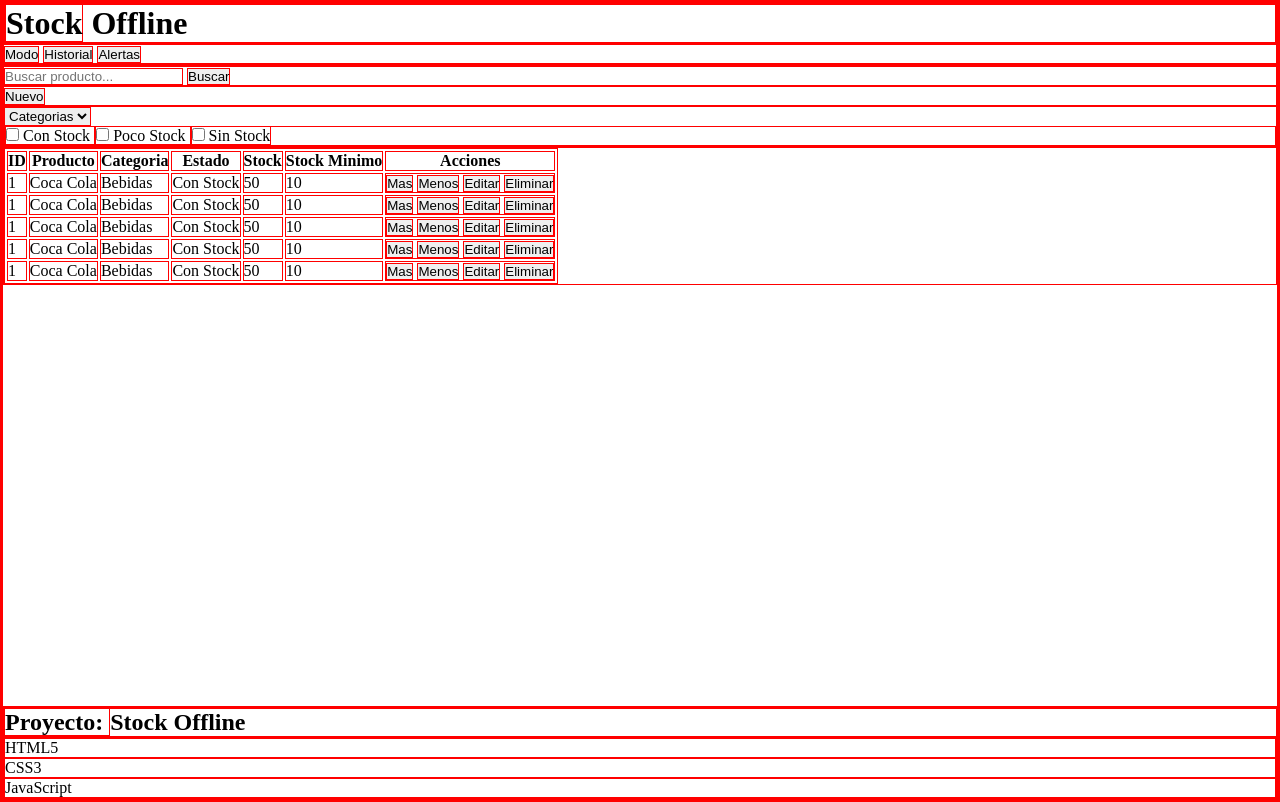
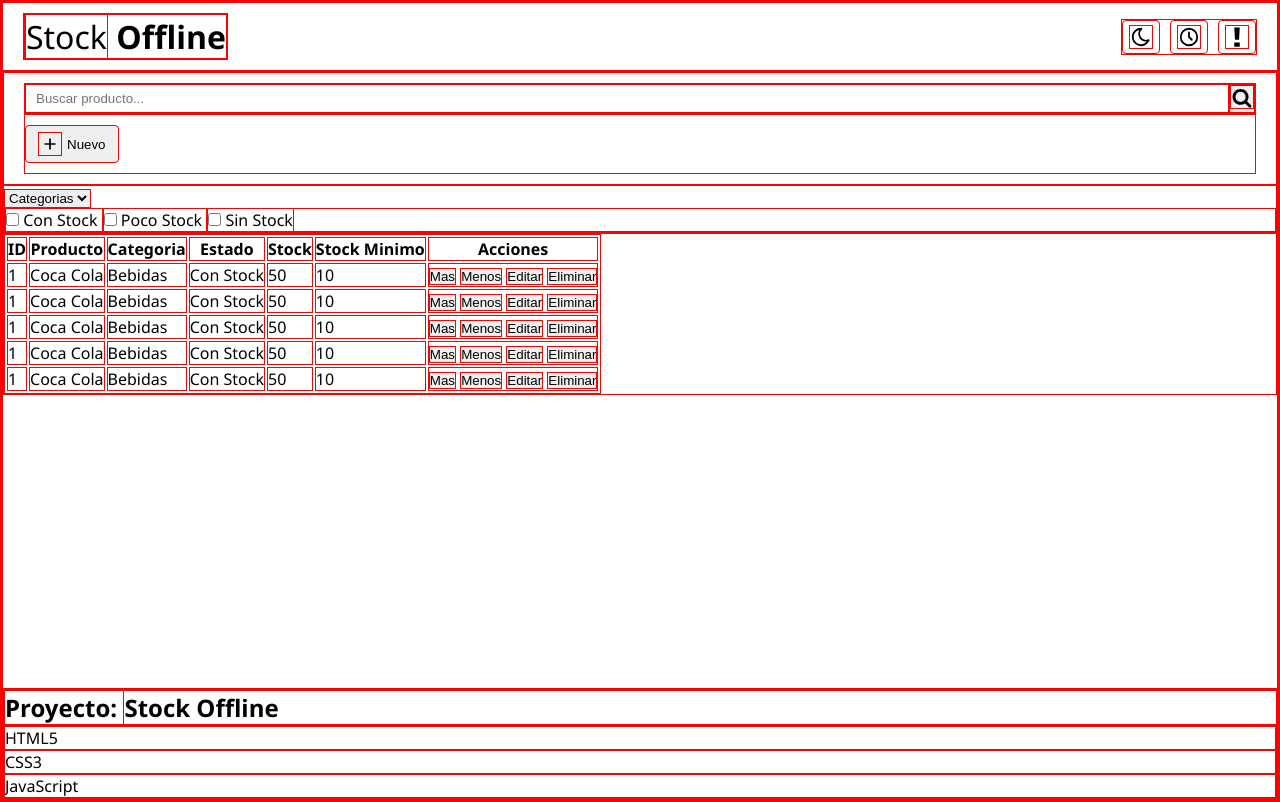
Before and after one commit to Jaejarque/ProyectosJS, a plain HTML site: page 1-StockOffline/index.html in a window 1280 px wide. Drawn offline with Linux system fonts and the light colour scheme.

Commit message:
Update: Modified Struct Nav-Search

```diff
--- a/1-StockOffline/index.css
+++ b/1-StockOffline/index.css
@@ -1,13 +1,91 @@
-*{
-    margin:0px;
-    padding:0px;
+* {
+    margin: 0px;
+    padding: 0px;
     box-sizing: border-box;
-    border:1px solid red;
+    border: 1px solid red;
 }
 
-body{
+body {
     width: 100%;
     height: 100vh;
     display: grid;
     grid-template-rows: auto 1fr auto;
+    font-family: 'Segoe UI', Tahoma, Geneva, Verdana, sans-serif;
 }
+
+header {
+    display: flex;
+    justify-content: space-between;
+    padding: 5px 100px;
+    box-shadow: 0px 4px 6px rgba(0, 0, 0, 0.1);
+    flex-direction: column;
+    align-items: center;
+    gap: 10px;
+    padding: 10px 20px;
+}
+
+header div h1 span {
+    font-weight: 500;
+}
+
+header div h1 {
+    user-select: none;
+}
+
+.cont_button_nav {
+    display: flex;
+    justify-content: center;
+    align-items: center;
+    gap: 10px;
+}
+
+.button_nav {
+    background-color: transparent;
+    cursor: pointer;
+    padding: 4px 6px;
+    border-radius: 4px;
+    display: flex;
+    justify-content: center;
+    align-items: center;
+}
+.cont_search{
+    background-color: red;
+    width:100%;
+    display:flex;
+}
+.input_search{
+    padding:6px 10px;
+    width:100%;
+    display:flex;
+    justify-content: center;
+    align-items: center;
+    &:focus{
+        outline:none;
+    }
+}
+.cont_input_search{
+    padding:10px 20px;
+}
+.cont_button_nuevo{
+    padding:10px 0px;
+}
+.button_search{
+    background-color:trasnparent;
+    cursor:pointer;
+}
+.button{
+    padding:6px 12px;
+    display: flex;
+    justify-content: center;
+    align-items: center;
+    gap:5px;
+    border-radius: 4px;
+}
+@media (min-width:768px) {
+    header {
+        flex-direction: row;
+        align-items: center;
+        gap: 10px;
+        padding: 10px 20px;
+    }
+}
--- a/1-StockOffline/index.html
+++ b/1-StockOffline/index.html
@@ -1,9 +1,9 @@
 <!DOCTYPE html>
 <html lang="es">
   <head>
-    <meta charset="UTF-8">
-    <meta name="viewport" content="width=device-width, initial-scale=1.0">
-    <link rel="stylesheet" href="index.css"/>
+    <meta charset="UTF-8" />
+    <meta name="viewport" content="width=device-width, initial-scale=1.0" />
+    <link rel="stylesheet" href="index.css" />
     <title>Proyecto: Stock Offline</title>
   </head>
   <body>
@@ -11,21 +11,88 @@
       <div>
         <h1><span>Stock</span> Offline</h1>
       </div>
-        <div>
-            <button>Modo</button>
-            <button>Historial</button>
-            <button>Alertas</button>
+      <div class="cont_button_nav">
+        <button class="button_nav">
+          <svg
+            xmlns="http://www.w3.org/2000/svg"
+            width="24"
+            height="24"
+            viewBox="0 0 24 24"
+            fill="none"
+            stroke="currentColor"
+            stroke-width="2"
+            stroke-linecap="round"
+            stroke-linejoin="round"
+          >
+            <path
+              d="M12 3c.132 0 .263 0 .393 0a7.5 7.5 0 0 0 7.92 12.446a9 9 0 1 1 -8.313 -12.454z"
+            />
+          </svg>
+        </button>
+        <button class="button_nav">
+          <!--
+category: System
+tags: [time, watch, alarm]
+version: "1.0"
+unicode: "ea70"
+-->
+          <svg
+            xmlns="http://www.w3.org/2000/svg"
+            width="24"
+            height="24"
+            viewBox="0 0 24 24"
+            fill="none"
+            stroke="currentColor"
+            stroke-width="2"
+            stroke-linecap="round"
+            stroke-linejoin="round"
+          >
+            <path d="M3 12a9 9 0 1 0 18 0a9 9 0 0 0 -18 0" />
+            <path d="M12 7v5l3 3" />
+          </svg>
+        </button>
+        <button class="button_nav">
+          <svg
+            xmlns="http://www.w3.org/2000/svg"
+            width="24"
+            height="24"
+            viewBox="0 0 512 512"
+          >
+            <path
+              d="M320 480H192v-96h128v96zm-16-160h-96L192 32h128l-16 288z"
+            />
+          </svg>
+        </button>
       </div>
     </header>
     <main>
-        <div>
-            <input type="search" placeholder="Buscar producto..."/>
-            <button>Buscar</button>
+      <div class="cont_input_search">
+        <div class="cont_search">
+          <input type="search" placeholder="Buscar producto..." class="input_search"/>
+          <button class="button_search">
+            <svg
+              width="24"
+              height="24"
+              viewBox="0 0 1941 1941"
+              xmlns="http://www.w3.org/2000/svg"
+            >
+              <path
+                d="M1290.667 960q0-185-131.5-316.5T842.667 512t-316.5 131.5-131.5 316.5 131.5 316.5 316.5 131.5 316.5-131.5 131.5-316.5zm512 832q0 52-38 90t-90 38q-54 0-90-38l-343-342q-179 124-399 124-143 0-273.5-55.5t-225-150-150-225-55.5-273.5 55.5-273.5 150-225 225-150 273.5-55.5 273.5 55.5 225 150 150 225 55.5 273.5q0 220-124 399l343 343q37 37 37 90z"
+              />
+            </svg>
+          </button>
+        </div>
+        <div class="cont_button_nuevo">
+          <button class="button">
+            <svg
+            width="24"
+              height="24"
+            xmlns="http://www.w3.org/2000/svg" baseProfile="full" viewBox="0 0 76.00 76.00"><path d="M35 19h6v16h16v6H41v16h-6V41H19v-6h16V19z"/></svg>
+            Nuevo
+            </button>
+        </div>
       </div>
 
-        <div>
-            <button>Nuevo</button>
-        </div>
 
       <div>
         <select>
@@ -34,22 +101,21 @@
 
         <div>
           <label>
-                    <input type="checkbox"/>
+            <input type="checkbox" />
             Con Stock
           </label>
 
           <label>
-                    <input type="checkbox"/>
+            <input type="checkbox" />
             Poco Stock
           </label>
 
           <label>
-                    <input type="checkbox"/>
+            <input type="checkbox" />
             Sin Stock
           </label>
         </div>
       </div>
-
 
       <div>
         <table>
```
Also changed, not shown: 1-StockOffline/public/moon.svg (added). Lines whose indentation alone changed are shown as unchanged.
